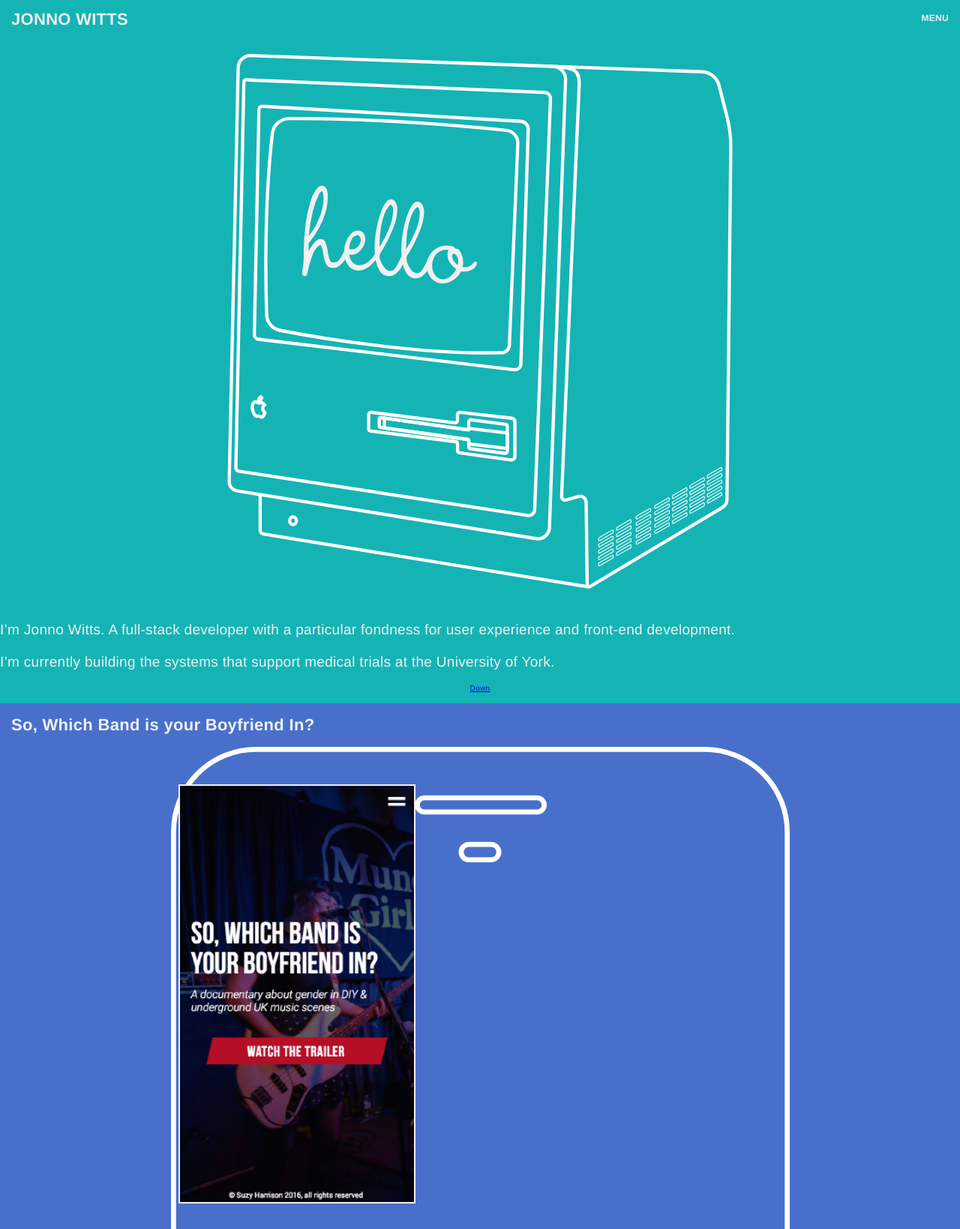
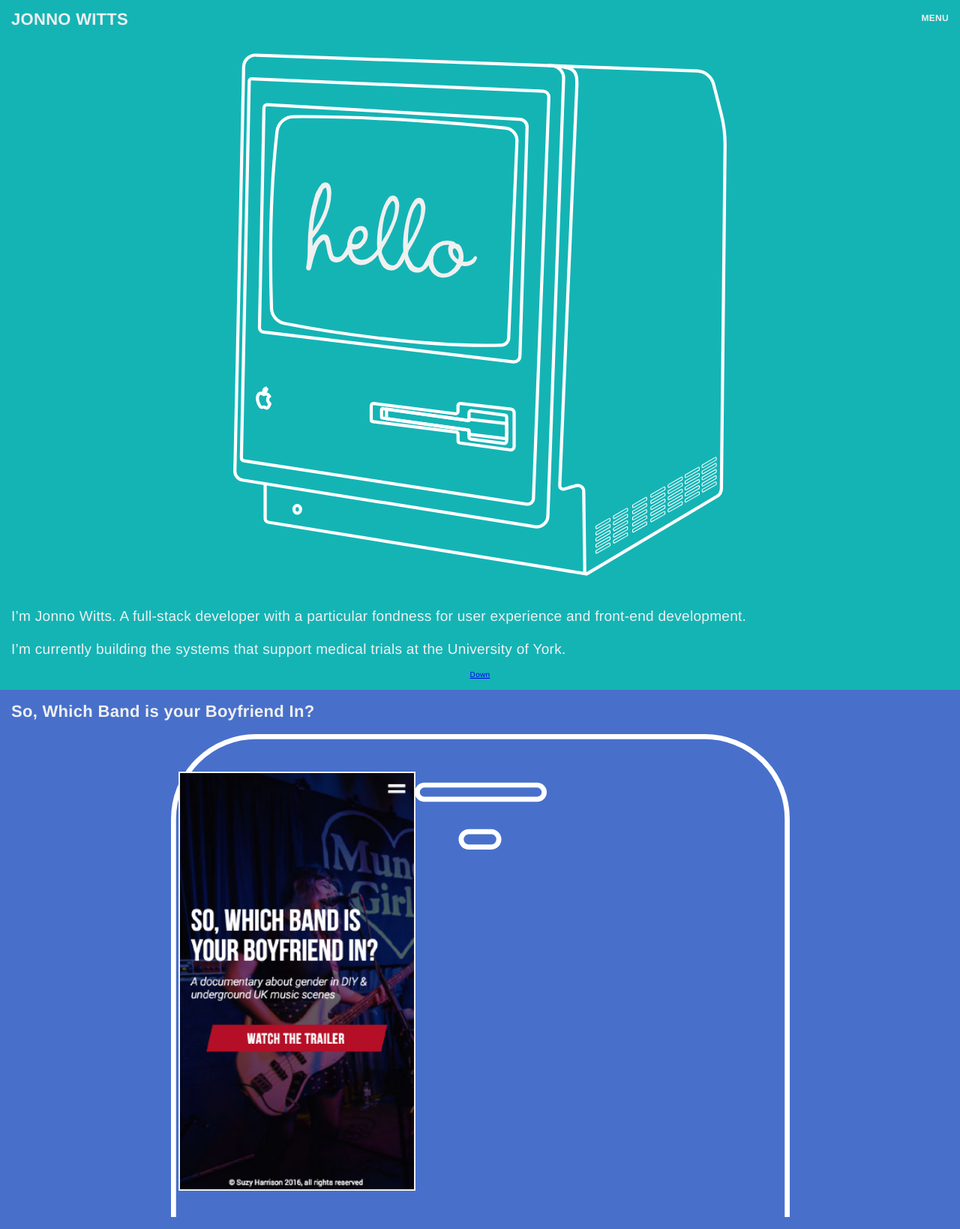
Before and after one commit to jonnow/jw-v2017, a PHP site: page / in a window 1280 px wide. Shown: the top 1639 px of the page at 75% size. Run offline with PHP 8.4, Linux system fonts and the light colour scheme; some web fonts are replaced.

Commit message:
Padding for intro section
Readded padding left and right after getting trigger happy with the
delete key.

```diff
--- a/css/main.css
+++ b/css/main.css
@@ -187,10 +187,13 @@ body {
     background-color: #14B4B5;
     color: #F0F0F0;
     padding-top: 5rem; }
-    .home main .intro img {
-      display: block;
-      width: 55%;
-      margin: 0 auto 1.5rem; }
+    .home main .intro {
+      padding-left: 1.5rem;
+      padding-right: 1.5rem; }
+      .home main .intro img {
+        display: block;
+        width: 55%;
+        margin: 0 auto 1.5rem; }
 
 header {
   position: absolute;
--- a/css/sass/smallest.scss
+++ b/css/sass/smallest.scss
@@ -51,6 +51,8 @@ body {
        color: $primary_white;
        padding-top: 5rem;
        .intro {
+           padding-left: $padding_smallest;
+           padding-right: $padding_smallest;
            img {
                display: block;
                width: 55%;
```
Also changed, not shown: 1 other file.
